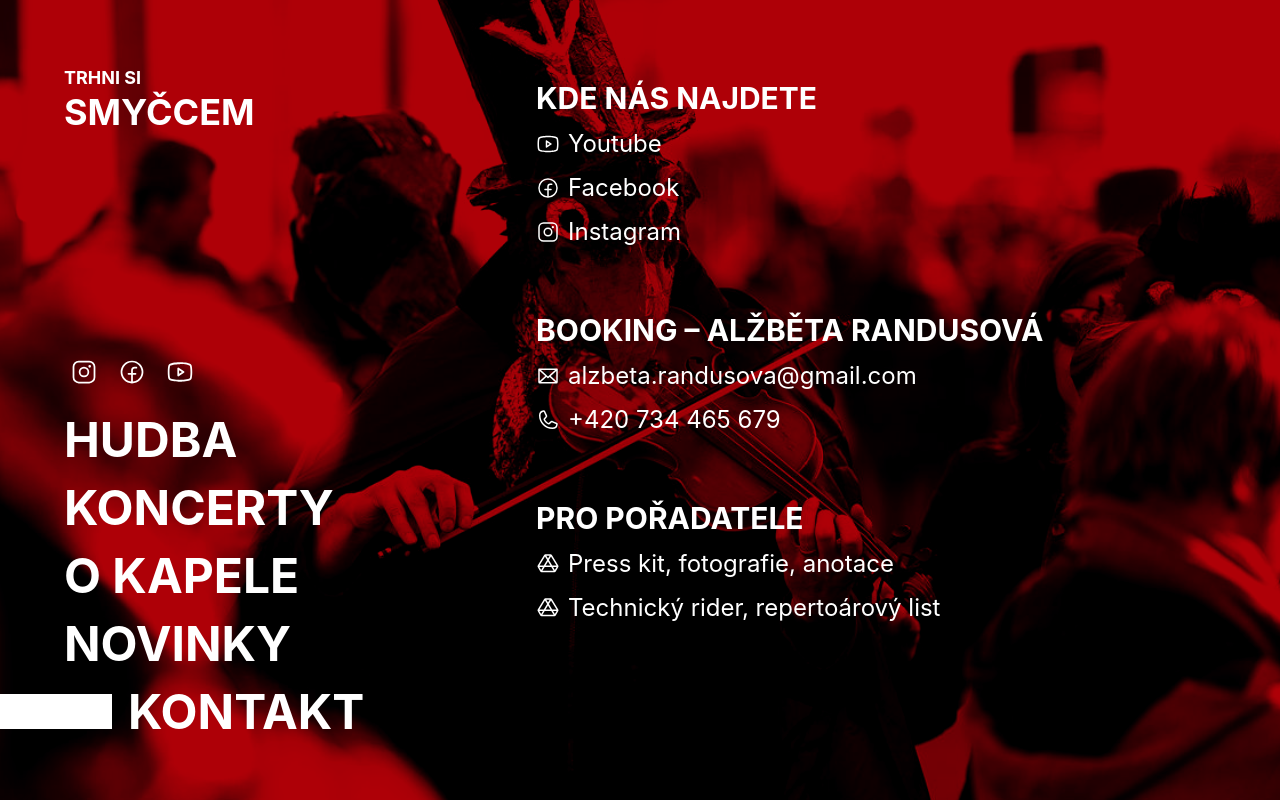
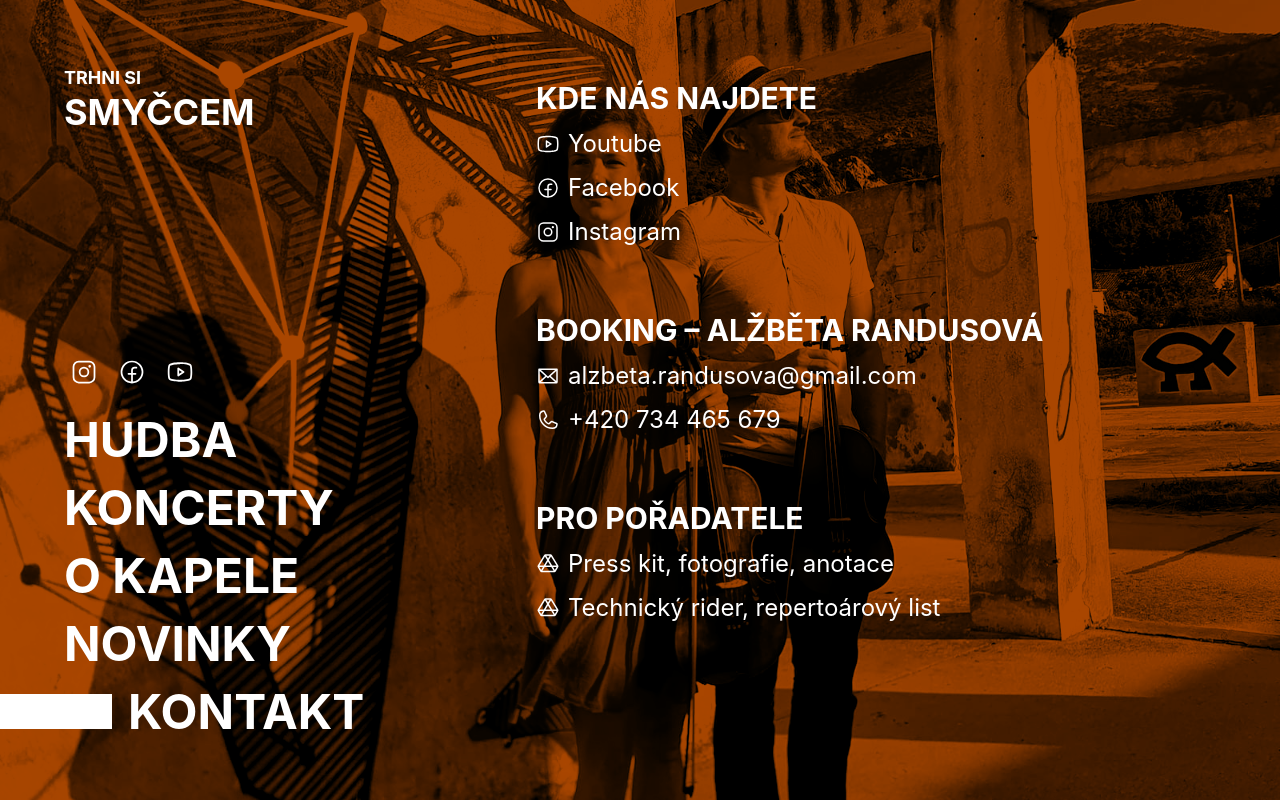
Before and after one commit to dizzyn/smyccem, a Next.js app: page /kontakt in a window 1280 px wide. Built offline with nearby package versions, Linux system fonts and the light colour scheme.

Commit message:
Rehydration BG bug

```diff
--- a/app/components/background.tsx
+++ b/app/components/background.tsx
@@ -1,33 +1,36 @@
 "use client";
 
-import React, { useMemo } from "react";
+import React, { useEffect, useState } from "react";
 import Image from "next/image";
 import classNames from "classnames";
 import { usePathname } from "next/navigation";
+import { backgrounds } from "backgrounds";
 
-const backgrounds = [
-  "bg-slate-500",
-  "bg-rose-500",
-  "bg-red-700",
-  "bg-amber-700",
-  "bg-violet-700",
-  "bg-slate-600",
-  "bg-green-700",
-  "bg-indigo-700",
-];
-
-export default function Background() {
+export default function Background({
+  SSRrandomBgId,
+}: {
+  SSRrandomBgId: number;
+}) {
   const path = usePathname();
 
-  let id: number;
+  const [id, setId] = useState<number>();
 
-  id = useMemo(() => {
-    const arr = backgrounds
-      .map((color, id) => ({ color, id }))
-      .filter((a) => a.id !== id);
+  useEffect(() => {
+    // Rehydration
+    if (id == undefined) {
+      setId(SSRrandomBgId);
+    } else {
+      // Client side rendering
+      const arr = backgrounds
+        .map((color, id) => ({ color, id }))
+        .filter((a) => a.id !== id);
 
-    return arr[Math.floor(Math.random() * arr.length) || 0].id;
+      setId(arr[Math.floor(Math.random() * arr.length) || 0].id);
+    }
   }, [path]);
+
+  // Server side rendering
+  const bgId = id || SSRrandomBgId;
 
   return path == "/" ? (
     <video
@@ -44,11 +47,11 @@ export default function Background() {
       <div
         className={classNames(
           "absolute inset-0 overflow-hidden mix-blend-multiply -z-10 transition-colors duration-[2000ms] print:hidden",
-          backgrounds[id % backgrounds.length]
+          backgrounds[bgId % backgrounds.length]
         )}
       />
       <Image
-        src={"/images/" + id + ".jpeg"}
+        src={"/images/" + bgId + ".jpeg"}
         alt="Trhni si smyčcem"
         fill
         className="-z-20 print:hidden opacity-90 object-cover scale-125 grayscale contrast-125 brightness-110"
--- a/app/layout.tsx
+++ b/app/layout.tsx
@@ -6,6 +6,7 @@ import { GeistSans } from "geist/font/sans";
 import Navbar from "./components/nav";
 import Background from "./components/background";
 import { SpeedInsights } from "@vercel/speed-insights/next";
+import { backgrounds } from "backgrounds";
 
 export const metadata: Metadata = {
   metadataBase: new URL(baseUrl),
@@ -37,11 +38,13 @@ export const metadata: Metadata = {
   },
 };
 
-export default function RootLayout({
+export default async function RootLayout({
   children,
 }: {
   children: React.ReactNode;
 }) {
+  // nahodne BG id ze server renderingu
+  const randomBgId = Math.floor(Math.random() * backgrounds.length);
   return (
     <html lang="cs" className="h-full bg-black text-white overflow-hidden">
       <link
@@ -78,7 +81,7 @@ export default function RootLayout({
         )}
       >
         <SpeedInsights />
-        <Background />
+        <Background SSRrandomBgId={randomBgId} />
         <div
           className="overflow-auto lg:overflow-hidden print:overflow-visible h-full lg:grid lg:grid-cols-[0.8fr_1.2fr]"
           id="wrapper"
--- /dev/null
+++ b/backgrounds.ts
@@ -0,0 +1,10 @@
+export const backgrounds = [
+  "bg-slate-500",
+  "bg-rose-500",
+  "bg-red-700",
+  "bg-amber-700",
+  "bg-violet-700",
+  "bg-slate-600",
+  "bg-green-700",
+  "bg-indigo-700",
+];
```
